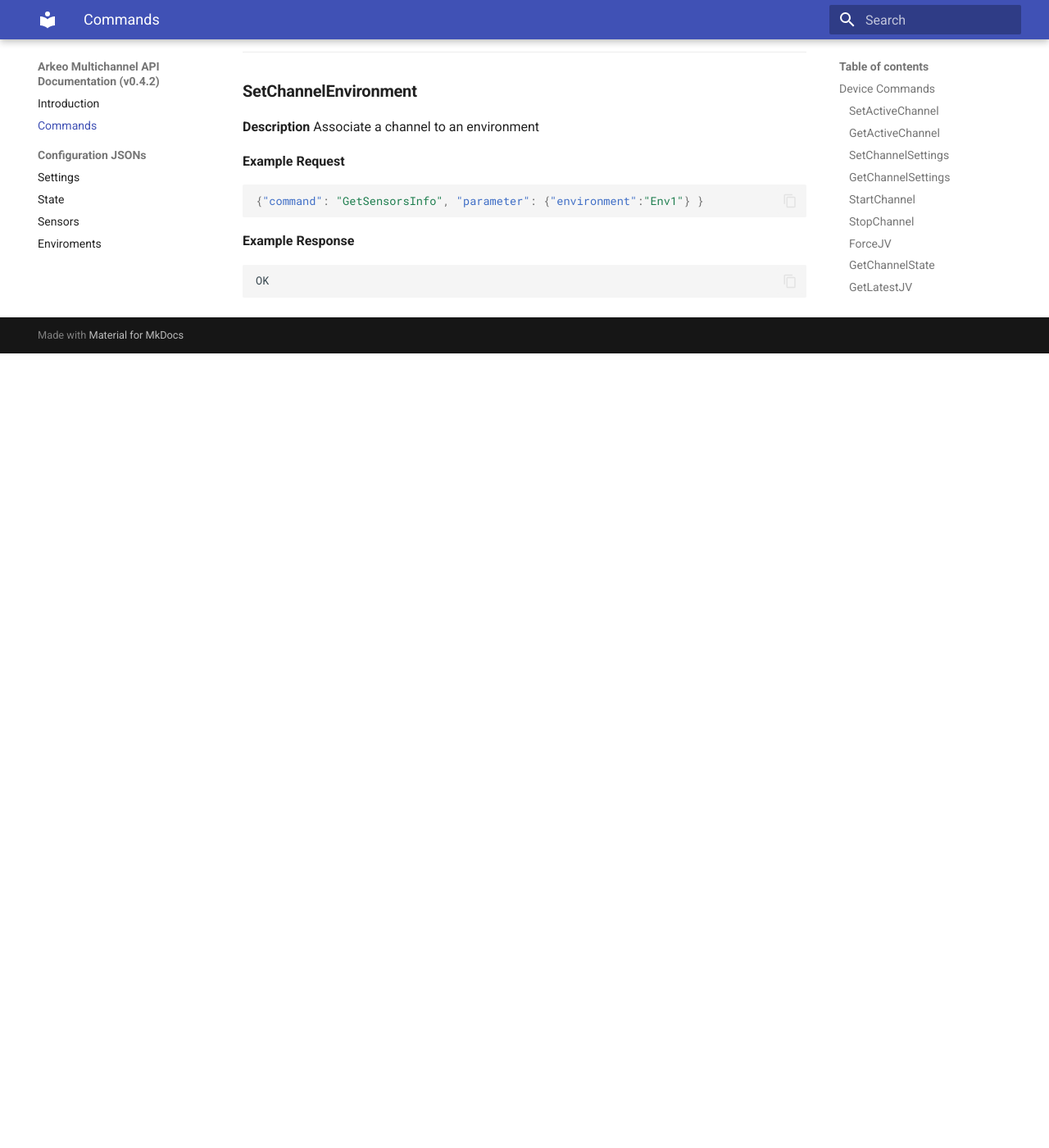
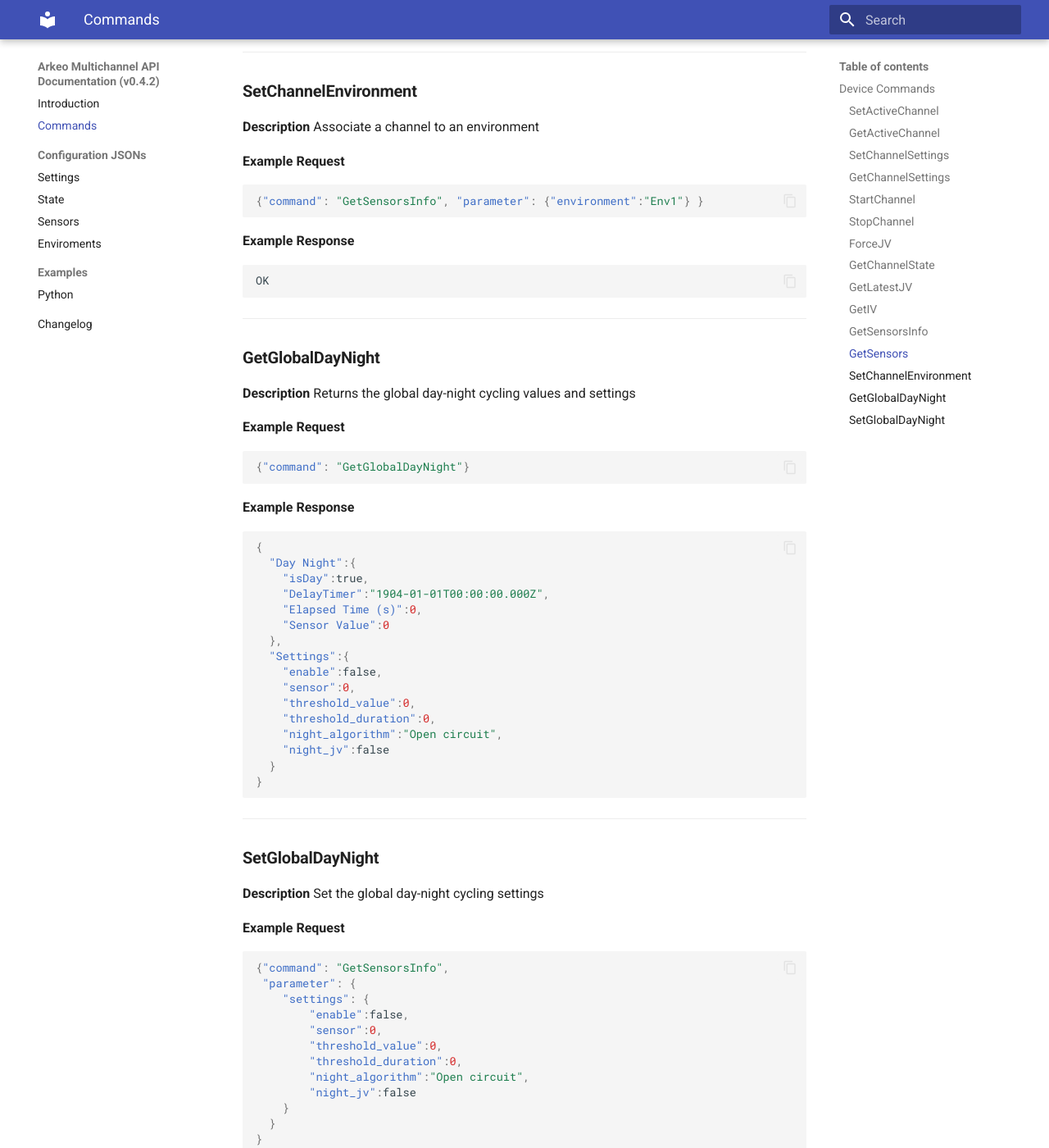
Before and after one commit to cicciresearch/arkeo-multichannel-api-docs, an MkDocs documentation site: the page built from docs/commands.md, in a window 1280 px wide and 1400 px high, scrolled down 4363 px. Shown: the whole window at 82% size. Built offline with MkDocs 1.6.1 and Material for MkDocs 9.7.7, drawn with Linux system fonts in a browser that asks for light colours; the version menu is left out; before the commit the page ends 4794 px from its top, so only the background shows below that.

Commit message:
updated to v0.4.3

````diff
--- a/docs/commands.md
+++ b/docs/commands.md
@@ -192,3 +192,57 @@
 ```json
 OK
 ```
+
+---
+### **GetGlobalDayNight**
+**Description**
+Returns the global day-night cycling values and settings
+
+**Example Request**
+``` json
+{"command": "GetGlobalDayNight"}
+```
+**Example Response**
+```json
+{
+  "Day Night":{
+    "isDay":true,
+    "DelayTimer":"1904-01-01T00:00:00.000Z",
+    "Elapsed Time (s)":0,
+    "Sensor Value":0
+  },
+  "Settings":{
+    "enable":false,
+    "sensor":0,
+    "threshold_value":0,
+    "threshold_duration":0,
+    "night_algorithm":"Open circuit",
+    "night_jv":false
+  }
+}
+```
+
+---
+### **SetGlobalDayNight**
+**Description**
+Set the global day-night cycling settings
+
+**Example Request**
+``` json
+{"command": "GetSensorsInfo",
+ "parameter": {
+	"settings": {
+		"enable":false,
+		"sensor":0,
+		"threshold_value":0,
+		"threshold_duration":0,
+		"night_algorithm":"Open circuit",
+		"night_jv":false
+	}
+  }
+}
+```
+**Example Response**
+```json
+OK
+```
--- a/mkdocs.yml
+++ b/mkdocs.yml
@@ -38,6 +38,9 @@
     - State: jsons/state-json.md
     - Sensors: jsons/sensor-json.md
     - Enviroments: jsons/environment-json.md
+  - Examples:
+    - Python: examples/python.md
+  - Changelog: changelog.md
 
 extra_javascript:
   - https://cdn.jsdelivr.net/npm/katex@0.16.9/dist/katex.min.js
@@ -48,6 +51,6 @@
   - https://cdn.jsdelivr.net/npm/katex@0.16.9/dist/katex.min.css
   - assets/stylesheets/extra.css
 
-extra:
-  version:
-    provider: mike
+# extra:
+  # version:
+    # provider: mike
````
Also changed, not shown: docs/changelog.md (added, +27 -0 lines), docs/examples/python.md (added, +17 -0 lines), docs/jsons/settings-json.md (+25 -0 lines), 2 other files.
